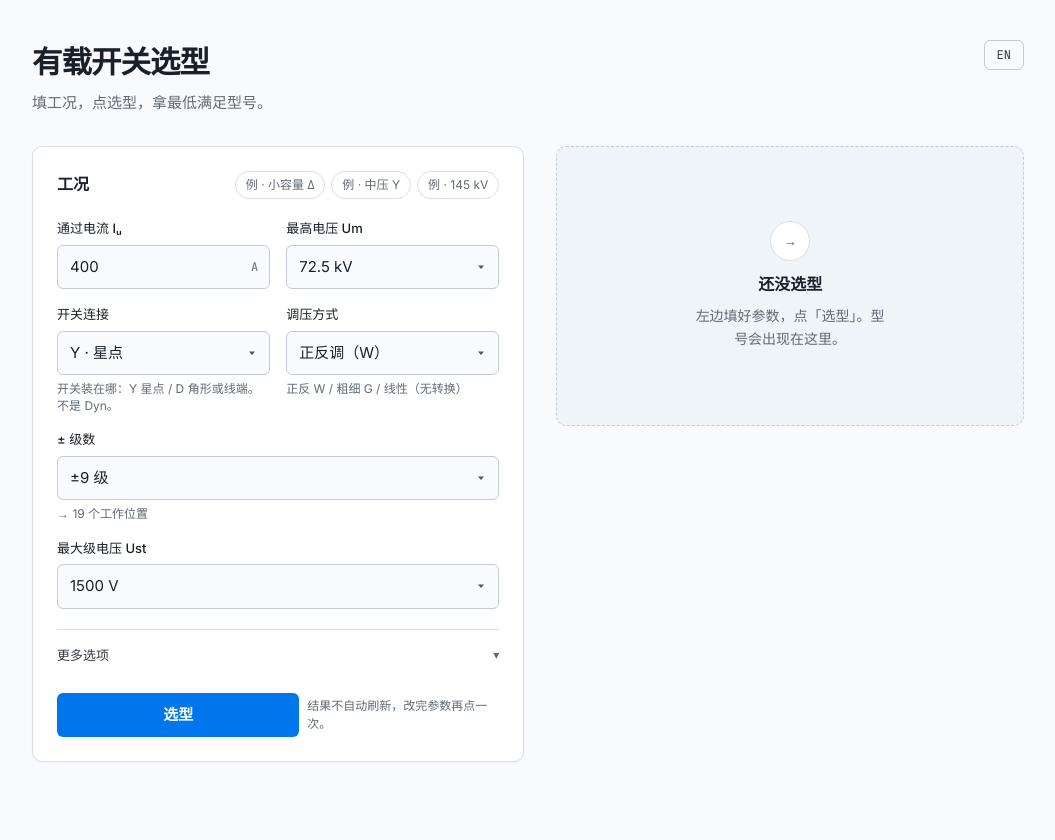
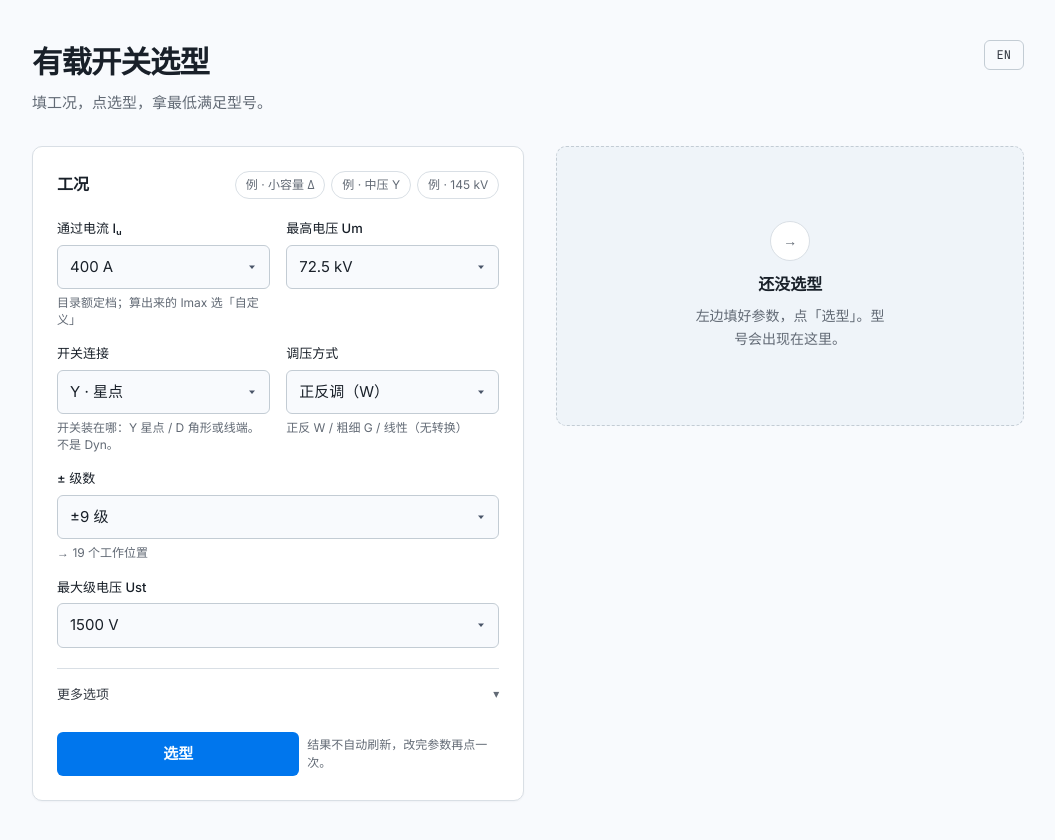
Before and after one commit to erict16/oltc-selector, a Next.js app: page / in a window 1280 px wide. Shown: the whole page, without its empty margins (112-1167 px from the left). Before the commit the page ends 802 px from the top, so only its background shows below. Built offline with nearby package versions, Linux system fonts and the light colour scheme.

Commit message:
feat: through-current as catalogue dropdown
Iᵤ is a select of brochure currents (160–3000 A); Custom still opens a
number field for calculated Imax from transformer sheets.

```diff
--- a/components/SelectorApp.tsx
+++ b/components/SelectorApp.tsx
@@ -2,6 +2,7 @@
 
 import { useEffect, useRef, useState } from "react";
 import {
+  CURRENT_OPTIONS_A,
   LINEAR_POSITION_OPTIONS,
   PM_STEP_OPTIONS,
   POSITION_OPTIONS,
@@ -75,17 +76,29 @@ function showSelectorSize(input: SelectInput) {
   return true;
 }
 
+function isCatalogueCurrent(a: number): boolean {
+  return (CURRENT_OPTIONS_A as readonly number[]).some(
+    (c) => Math.abs(c - a) < 0.01,
+  );
+}
+
 function iRoundTip(lang: Lang, wanted: number) {
-  const pools = SERIES.flatMap((s) => s.currents.III ?? []);
+  if (!wanted || isCatalogueCurrent(wanted)) return "";
+  const pools = SERIES.flatMap((s) => [
+    ...(s.currents.III ?? []),
+    ...(s.currents.I ?? []),
+  ]);
   const uniq = [...new Set(pools)].sort((a, b) => a - b);
   const n = nearestCurrent(wanted, uniq);
   if (n == null || Math.abs(n - wanted) < 0.5) return "";
-  return lang === "zh" ? `目录上靠 ${n} A` : `Ceil to ${n} A`;
+  return lang === "zh" ? `选型时目录上靠 ${n} A` : `Engine ceils to ${n} A`;
 }
 
 export function SelectorApp() {
   const [lang, setLang] = useState<Lang>("zh");
   const [input, setInput] = useState<SelectInput>(defaultInput);
+  /** When true, show free Iᵤ number (calculated Imax); default is catalogue select */
+  const [iCustom, setICustom] = useState(false);
   const [pm, setPm] = useState("9");
   const [moreOpen, setMoreOpen] = useState(false);
   const [altsOpen, setAltsOpen] = useState(false);
@@ -185,7 +198,9 @@ export function SelectorApp() {
 
   const loadExample = (key: keyof typeof FIXTURES, pmVal = "9") => {
     const f = FIXTURES[key];
-    setInput({ ...f.input, mdu: "none" });
+    const next = { ...f.input, mdu: "none" as const };
+    setInput(next);
+    setICustom(!isCatalogueCurrent(next.throughCurrentA));
     setPm(pmVal);
     setResult(null);
     setHasRun(false);
@@ -254,9 +269,44 @@ export function SelectorApp() {
           <div className="grid gap-4 sm:grid-cols-2">
             <Field
               label={zh ? "通过电流 Iᵤ" : "Through-current Iᵤ"}
-              tip={iRoundTip(lang, input.throughCurrentA)}
+              tip={
+                iCustom
+                  ? iRoundTip(lang, input.throughCurrentA) ||
+                    (zh ? "算出的 Imax 可手填" : "Use calculated Imax if needed")
+                  : zh
+                    ? "目录额定档；算出来的 Imax 选「自定义」"
+                    : "Catalogue Iᵤ; use Custom for calculated Imax"
+              }
             >
-              <div className="relative">
+              <select
+                className={controlClass}
+                value={
+                  iCustom || !isCatalogueCurrent(input.throughCurrentA)
+                    ? "custom"
+                    : String(input.throughCurrentA)
+                }
+                onChange={(e) => {
+                  const v = e.target.value;
+                  if (v === "custom") {
+                    setICustom(true);
+                    touch();
+                    return;
+                  }
+                  setICustom(false);
+                  patch("throughCurrentA", Number(v));
+                }}
+              >
+                {CURRENT_OPTIONS_A.map((a) => (
+                  <option key={a} value={a}>
+                    {a} A
+                  </option>
+                ))}
+                <option value="custom">
+                  {zh ? "自定义…（计算 Imax）" : "Custom… (calculated Imax)"}
+                </option>
+              </select>
+              {iCustom || !isCatalogueCurrent(input.throughCurrentA) ? (
+                <div className="relative mt-2">
                   <input
                     className={cx(controlClass, "pr-10")}
                     type="number"
@@ -272,6 +322,7 @@ export function SelectorApp() {
                     A
                   </span>
                 </div>
+              ) : null}
             </Field>
 
             <Field label={zh ? "最高电压 Um" : "Um"}>
--- a/lib/catalog.ts
+++ b/lib/catalog.ts
@@ -29,6 +29,15 @@ export const EARTH_INSULATION: Record<
 /** Discrete Um choices for UI dropdown (calculation sheet + brochures) */
 export const UM_OPTIONS_KV = [
   12, 17.5, 35, 40.5, 69, 72.5, 126, 145, 170, 252, 300, 363,
+] as const;
+
+/**
+ * Catalogue through-current picks (union of family Iᵤ axes + 2025 sales).
+ * UI uses this as a select; "custom" still allowed for calculated Imax.
+ */
+export const CURRENT_OPTIONS_A = [
+  160, 200, 350, 400, 500, 600, 700, 800, 1000, 1200, 1300, 1500, 1600, 2000,
+  2400, 2500, 3000,
 ] as const;
 
 /** Common max step voltage (Ust) picks — from calc sheet / quotes / brochure ceilings */
```
Lines whose indentation alone changed are shown as unchanged.
